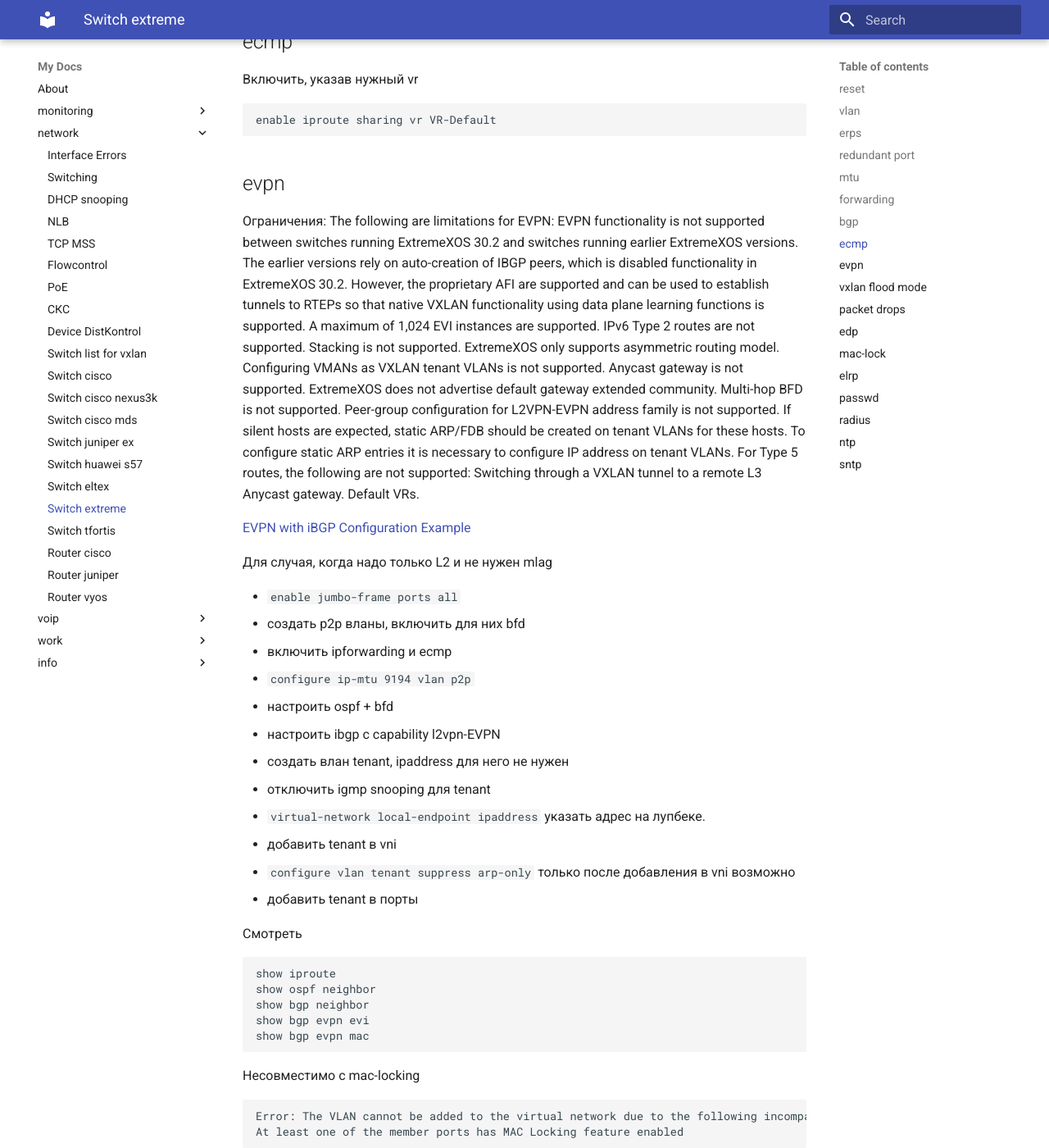
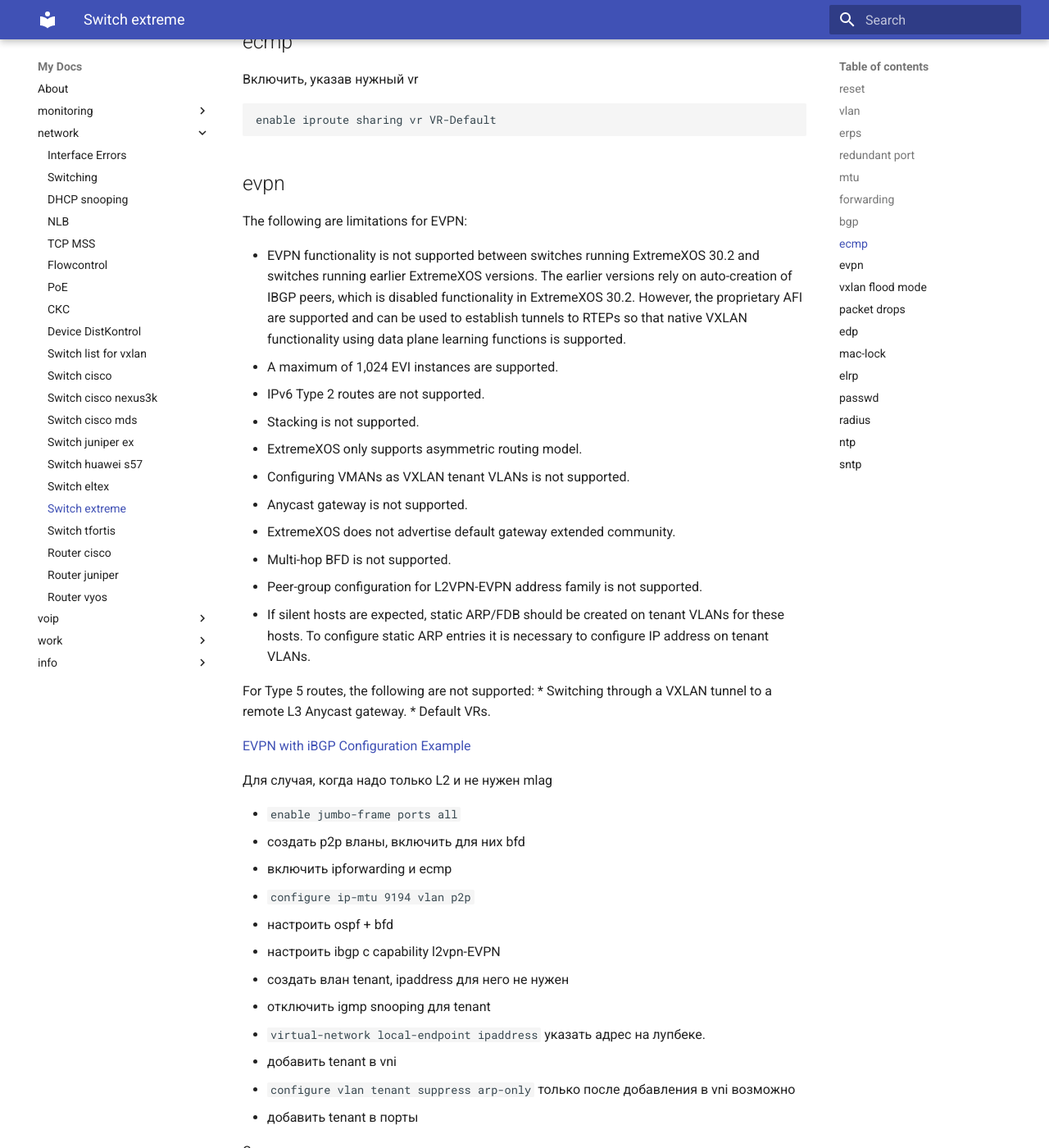
Before and after one commit to v98765/v98765.github.io, an MkDocs documentation site: the page built from docs/network/extreme.md, in a window 1280 px wide and 1400 px high, scrolled down 4021 px. Shown: the whole window at 82% size. Built offline with MkDocs 1.6.1 and Material for MkDocs 9.7.7, drawn with Linux system fonts in a browser that asks for light colours; some of the changed lines change nothing that is shown; some of the changed text lies outside the part shown.

Commit message:
network/extreme.md test quote

```diff
--- a/docs/network/extreme.md
+++ b/docs/network/extreme.md
@@ -179,22 +179,23 @@
 
 ## evpn
 
-Ограничения:
 The following are limitations for EVPN:
-	EVPN functionality is not supported between switches running ExtremeXOS 30.2 and switches running earlier ExtremeXOS versions. The earlier versions rely on auto-creation of IBGP peers, which is disabled functionality in ExtremeXOS 30.2. However, the proprietary AFI are supported and can be used to establish tunnels to RTEPs so that native VXLAN functionality using data plane learning functions is supported.
-	A maximum of 1,024 EVI instances are supported.
-	IPv6 Type 2 routes are not supported.
-	Stacking is not supported.
-	ExtremeXOS only supports asymmetric routing model.
-	Configuring VMANs as VXLAN tenant VLANs is not supported.
-	Anycast gateway is not supported.
-	ExtremeXOS does not advertise default gateway extended community.
-	Multi-hop BFD is not supported.
-	Peer-group configuration for L2VPN-EVPN address family is not supported.
-	If silent hosts are expected, static ARP/FDB should be created on tenant VLANs for these hosts. To configure static ARP entries it is necessary to configure IP address on tenant VLANs.
- For Type 5 routes, the following are not supported:
-	Switching through a VXLAN tunnel to a remote L3 Anycast gateway.
-	Default VRs.
+
+* EVPN functionality is not supported between switches running ExtremeXOS 30.2 and switches running earlier ExtremeXOS versions. The earlier versions rely on auto-creation of IBGP peers, which is disabled functionality in ExtremeXOS 30.2. However, the proprietary AFI are supported and can be used to establish tunnels to RTEPs so that native VXLAN functionality using data plane learning functions is supported.
+* A maximum of 1,024 EVI instances are supported.
+* IPv6 Type 2 routes are not supported.
+* Stacking is not supported.
+* ExtremeXOS only supports asymmetric routing model.
+* Configuring VMANs as VXLAN tenant VLANs is not supported.
+* Anycast gateway is not supported.
+* ExtremeXOS does not advertise default gateway extended community.
+* Multi-hop BFD is not supported.
+* Peer-group configuration for L2VPN-EVPN address family is not supported.
+* If silent hosts are expected, static ARP/FDB should be created on tenant VLANs for these hosts. To configure static ARP entries it is necessary to configure IP address on tenant VLANs.
+
+For Type 5 routes, the following are not supported:
+* Switching through a VXLAN tunnel to a remote L3 Anycast gateway.
+* Default VRs.
 
 [EVPN with iBGP Configuration Example](https://documentation.extremenetworks.com/exos_30.7/GUID-2E5C4051-51F8-4B1C-B4ED-760D1BB9C494.shtml)
 
@@ -230,9 +231,11 @@
 
 ## vxlan flood mode
 Цитата:
+
 In ExtremeXOS, a virtual network operates in one of the following flood modes:
-	Flood mode standard (default)
- 	Flood mode explicit
+
+* Flood mode standard (default)
+* Flood mode explicit
 
 These modes determine the way the remote endpoints are created/learned, and the way the tenant BUM traffic is handled.
 
```
